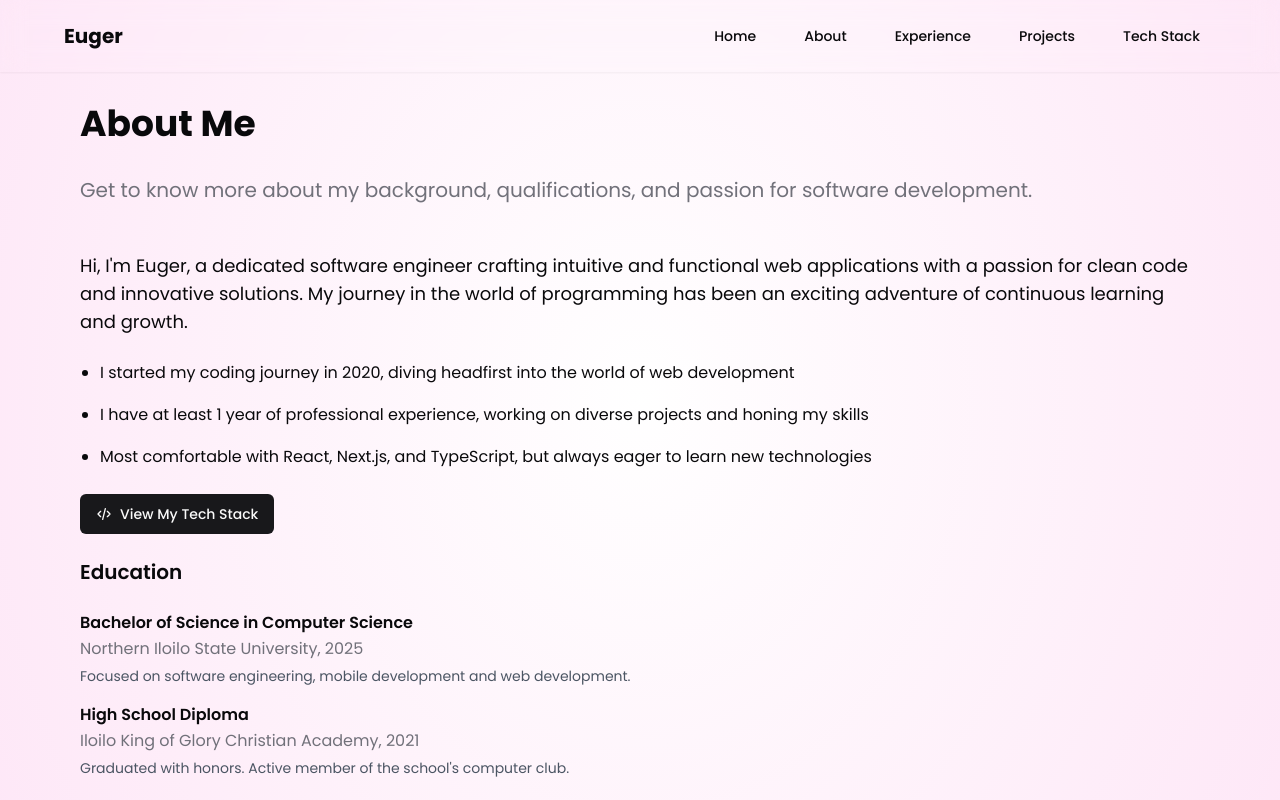
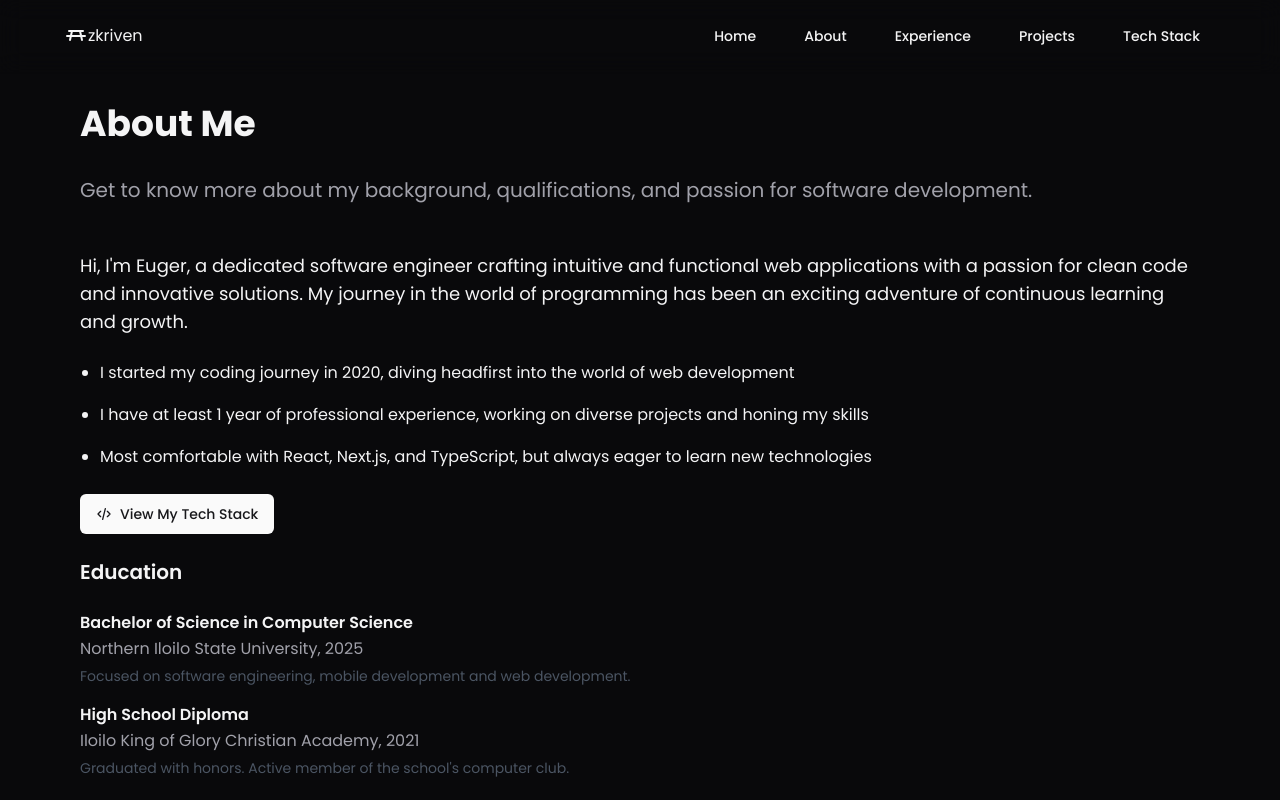
Before and after one commit to azkriven16/azkriven, a Next.js app: page /about in a window 1280 px wide. Shown: the top 800 px of the page. Built offline with nearby package versions, Linux system fonts and the light colour scheme.

Commit message:
feat: set theme to dar

```diff
--- a/app/(pages)/layout.tsx
+++ /dev/null
@@ -1,24 +0,0 @@
-"use client";
-
-import { usePathname } from "next/navigation";
-
-export default function PagesLayout({
-    children,
-}: {
-    children: React.ReactNode;
-}) {
-    const pathname = usePathname();
-
-    return (
-        <>
-            {pathname === "/" ? (
-                <div className="fixed inset-0 -z-10 h-full w-full bg-white bg-[linear-gradient(to_right,#f0f0f0_2px,transparent_2px),linear-gradient(to_bottom,#f0f0f0_2px,transparent_2px)] bg-[size:6rem_4rem]">
-                    <div className="absolute bottom-0 left-0 right-0 top-0 bg-[radial-gradient(circle_800px_at_100%_200px,#d5c5ff,transparent)]"></div>
-                </div>
-            ) : (
-                <div className="fixed top-0 z-[-2] h-screen w-screen rotate-180 transform bg-white bg-[radial-gradient(60%_120%_at_50%_50%,hsla(0,0%,100%,0)_0,rgba(252,205,238,.5)_100%)]"></div>
-            )}
-            {children}
-        </>
-    );
-}
--- a/app/layout.tsx
+++ b/app/layout.tsx
@@ -37,8 +37,11 @@ export default function RootLayout({
     children: React.ReactNode;
 }) {
     return (
-        <html lang="en" suppressHydrationWarning>
-            <body className={cn("antialiased font-poppins mt-20 md:mt-10")}>
+        <html lang="en" suppressHydrationWarning className="dark">
+            <body className={cn(
+                "antialiased font-poppins mt-20 md:mt-10",
+                "bg-zinc-950 text-zinc-100"
+            )}>
                 <Navbar />
                 {children}
                 <Footer />
--- a/components/custom/navbar.tsx
+++ b/components/custom/navbar.tsx
@@ -8,6 +8,7 @@ import {
     IconBrandLinkedin,
     IconBrandFacebook,
     IconMail,
+    IconPicnicTable,
 } from "@tabler/icons-react";
 import { Drawer } from "@/components/ui/drawer";
 import { DrawerContent, DrawerTrigger } from "@/components/ui/drawer";
@@ -18,8 +19,9 @@ export const Navbar = () => {
     return (
         <nav className="py-4 px-6 backdrop-blur-md fixed top-0 left-0 right-0 z-50 shadow-sm">
             <div className="max-w-6xl mx-auto flex justify-between items-center">
-                <Link href="/" className="text-xl font-bold">
-                    Euger
+                <Link href="/" className="flex items-center">
+                    <IconPicnicTable />
+                    zkriven
                 </Link>
                 <div className="hidden md:flex space-x-4">
                     <Button asChild variant="ghost">
@@ -48,9 +50,10 @@ export const Navbar = () => {
                                 <div className="flex justify-center mb-6">
                                     <Link
                                         href="/"
-                                        className="text-3xl font-bold"
+                                        className="flex items-center"
                                     >
-                                        Euger
+                                        <IconPicnicTable />
+                                        zkriven
                                     </Link>
                                 </div>
                                 <div className="space-y-4">
```
